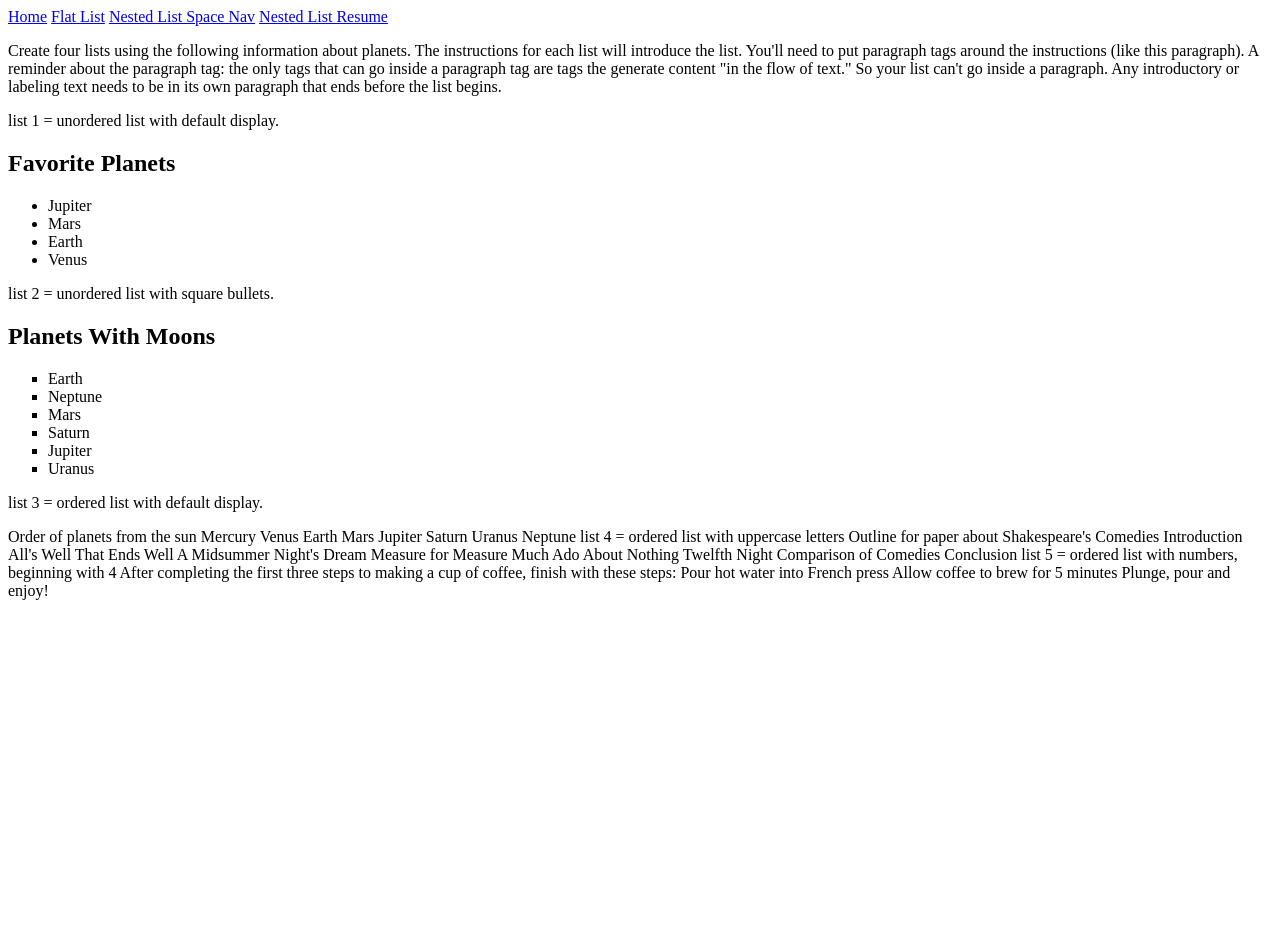
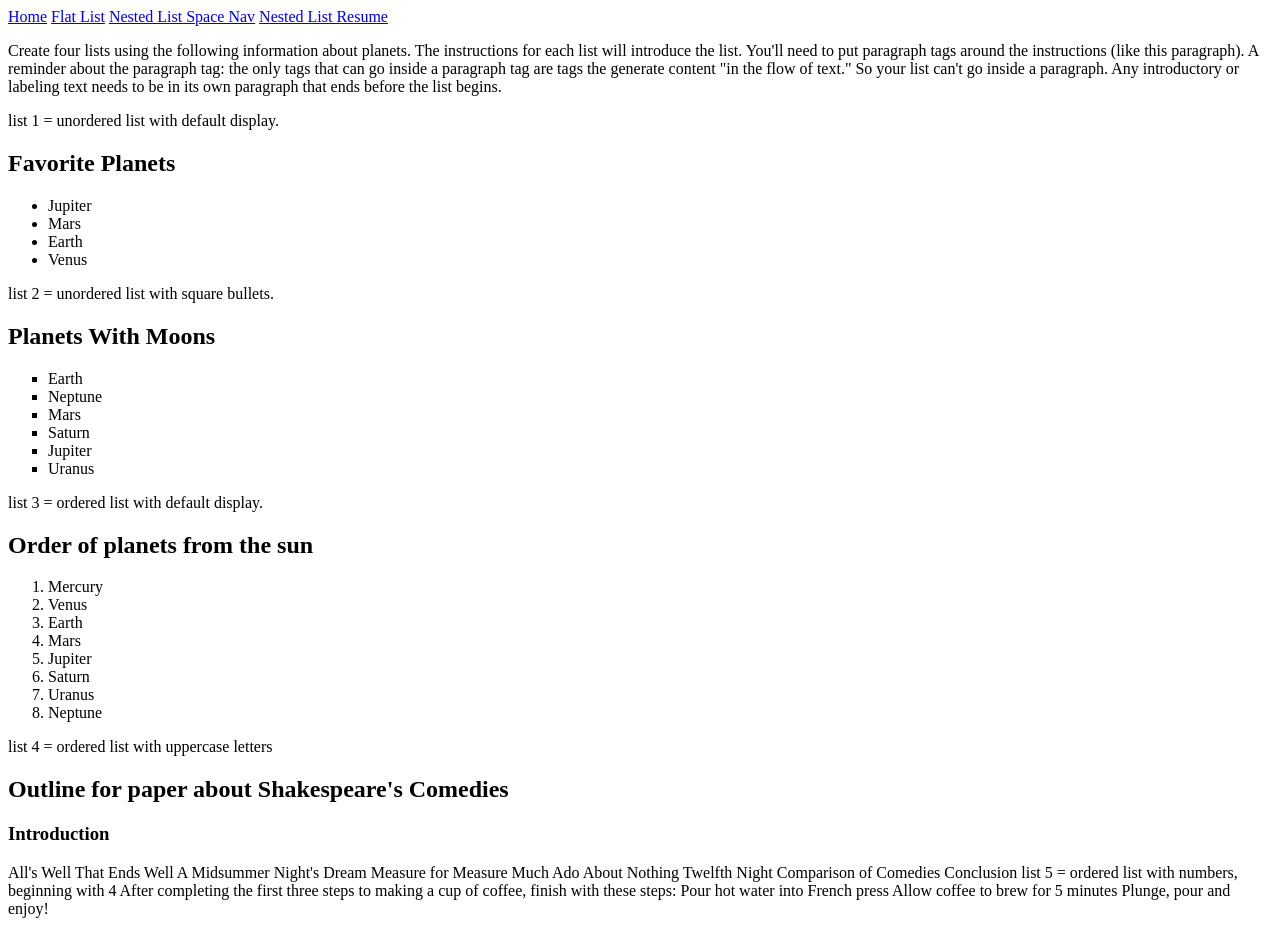
Before and after one commit to Katie159184/Html-Exercise-4-Lists, a plain HTML site: page flat-list.html in a window 1280 px wide. Before the commit the page ends 800 px from the top, so only its background shows below. Drawn offline with Linux system fonts and the light colour scheme.

Commit message:
Number List

```diff
--- a/flat-list.html
+++ b/flat-list.html
@@ -40,21 +40,22 @@
     </ul>
     <p>list 3 = ordered list with default display.</p>
 
-Order of planets from the sun
+<h2>Order of planets from the sun</h2>
+     <ol>
+        <li>Mercury</li>
+        <li>Venus</li>
+        <li>Earth</li>
+        <li>Mars</li>
+        <li>Jupiter</li>
+        <li>Saturn</li>
+        <li>Uranus</li>
+        <li>Neptune</li>
+    </ol>
+<p>list 4 = ordered list with uppercase letters</p>
 
-Mercury
-Venus
-Earth
-Mars
-Jupiter
-Saturn
-Uranus
-Neptune
-list 4 = ordered list with uppercase letters
+<h2>Outline for paper about Shakespeare's Comedies</h2>
 
-Outline for paper about Shakespeare's Comedies
-
-Introduction
+<h3>Introduction</h3>
 All's Well That Ends Well
 A Midsummer Night's Dream
 Measure for Measure
```
